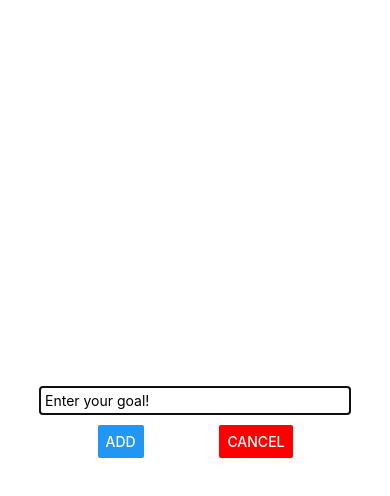
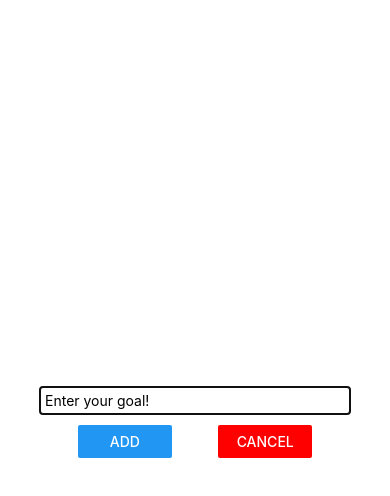
Before and after one commit to alshaboti/react-learn, a React Native app: screen / in a window 390 px wide. Both pictures are taken after a click on the button "ADD NEW GOAL". Shown: the top 496 px of the page. Built offline with nearby package versions, Linux system fonts and the light colour scheme.

Commit message:
Buttons style

```diff
--- a/components/GoalInput.js
+++ b/components/GoalInput.js
@@ -18,8 +18,12 @@ const GoalInput = props => {
                 />
                 <View style={styles.addCancel}>
                     {/* to pass enteredGoal value to the addGoalHandler in App */}
-                    <Button title="Add" onPress={props.onAddGoal.bind(this, enteredGoal)} />
-                    <Button title="Cancel" color="red" onPress={props.onCancel} />
+                    <View style={styles.buttonView}>
+                        <Button title="Add" onPress={props.onAddGoal.bind(this, enteredGoal)} />
+                    </View>
+                    <View style={styles.buttonView}>
+                        <Button title="Cancel" color="red" onPress={props.onCancel} />
+                    </View>
 
                 </View>
 
@@ -46,7 +50,11 @@ const styles = StyleSheet.create({
     addCancel: {
         flexDirection: 'row',
         justifyContent: "space-between",
-        width: '50%'
+        width: '60%'
+    },
+    buttonView: {
+        width: '40%'
     }
+
 });
 export default GoalInput;
```
